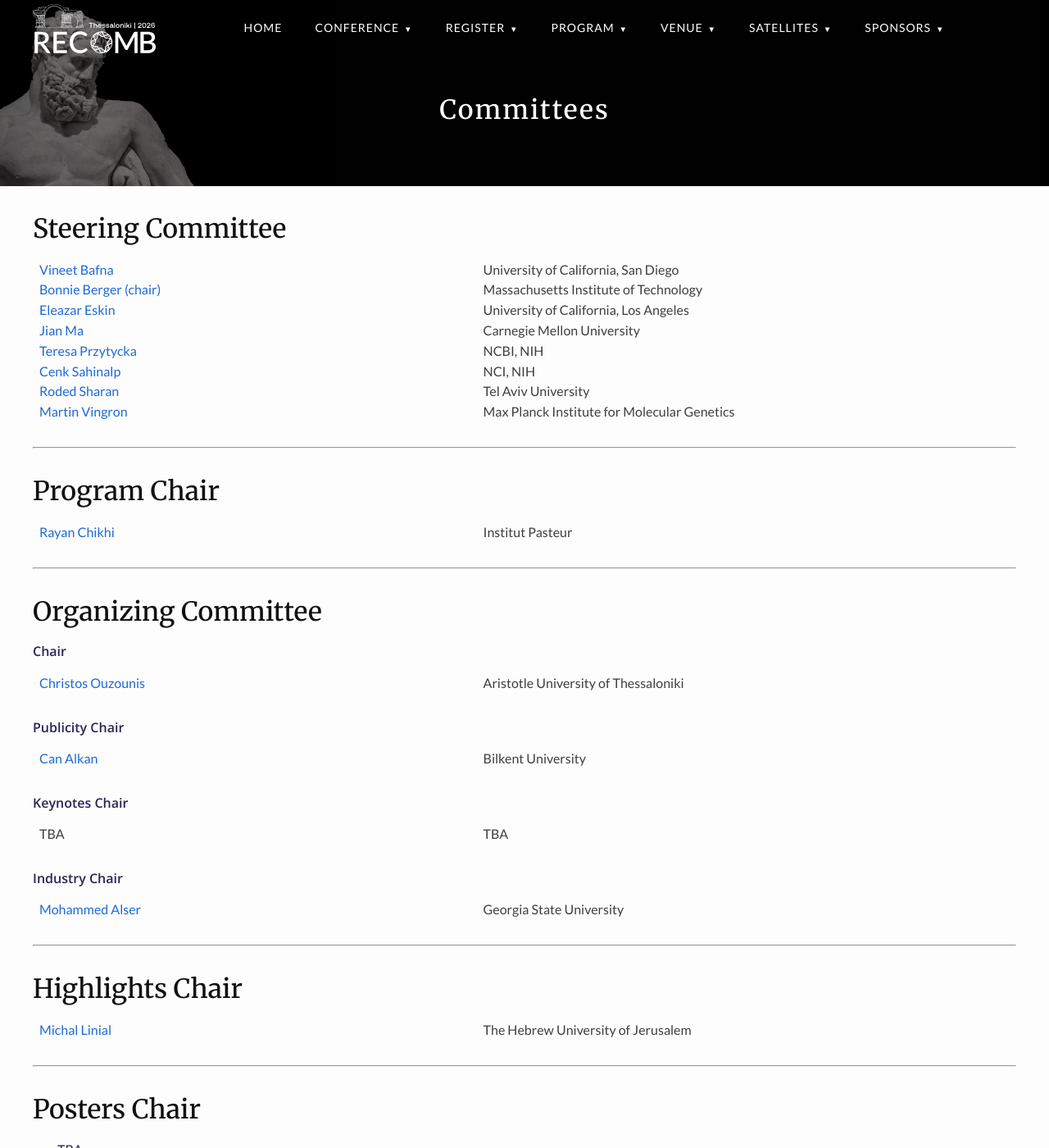
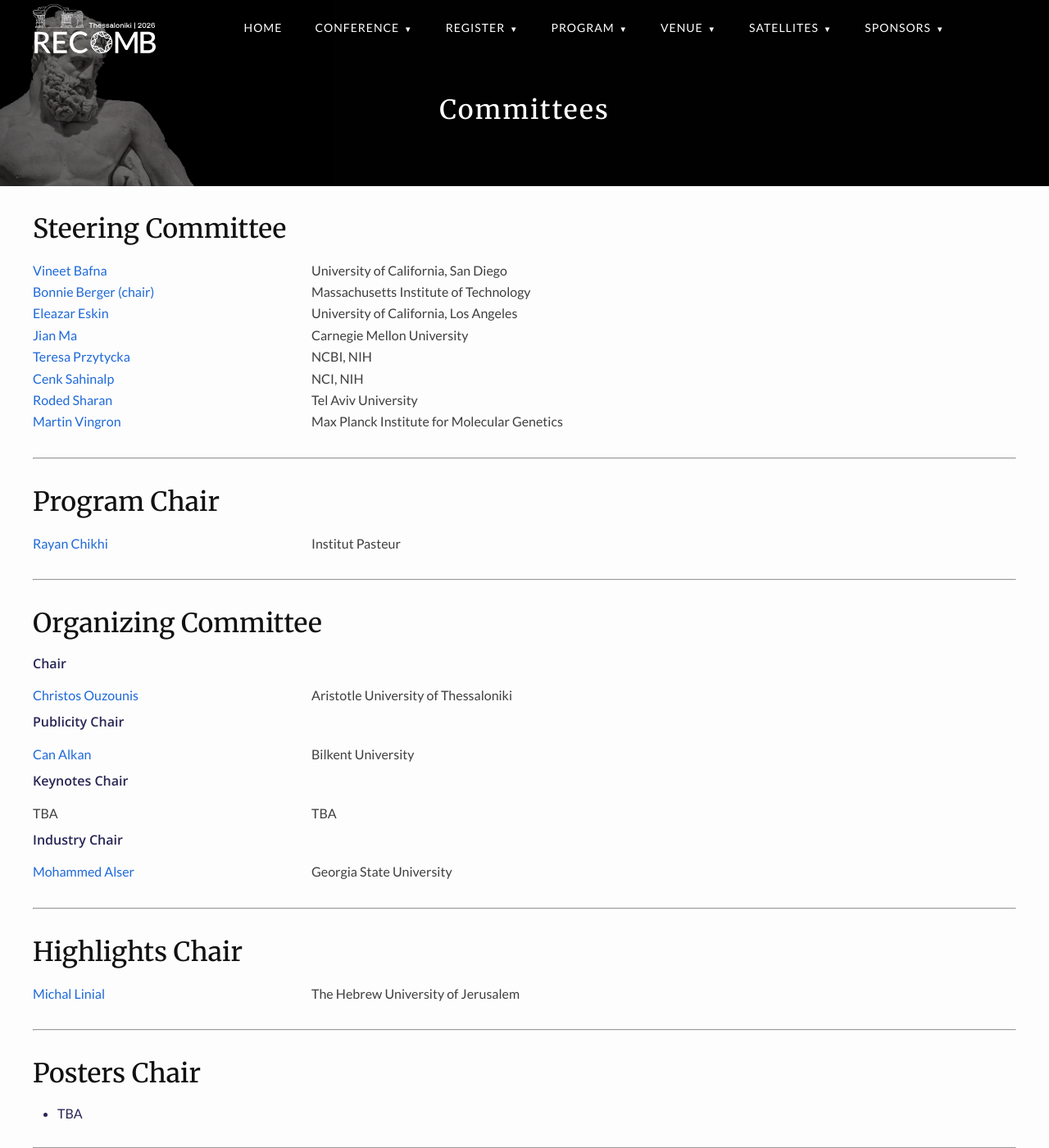
Before and after one commit to recomb-conference/recomb2026, a Jekyll site: the page built from committees.md, in a window 1280 px wide and 1400 px high. Shown: the whole window at 82% size. Built offline with Jekyll 4.4.1, drawn with Linux system fonts in a browser that asks for light colours; nearby versions of some CDN libraries.

Commit message:
Update custom-styles.scss

```diff
--- a/_sass/minima/custom-styles.scss
+++ b/_sass/minima/custom-styles.scss
@@ -780,21 +780,29 @@
 /* Committees Page - Compact Tables with Aligned Columns
    ========================================================================== */
 .committees-page .post-content table {
-  width: 100%;
-  table-layout: fixed;
+  width: 100% !important;
+  table-layout: fixed !important;
   border-collapse: collapse;
+  margin-bottom: 0.5em;
 }
 
-.committees-page .post-content td {
-  padding: 2px 8px;
+.committees-page .post-content td,
+.committees-page .post-content th {
+  padding: 2px 0 !important;
   vertical-align: top;
-  line-height: 1.3;
+  line-height: 1.4;
+  text-align: left !important;
 }
 
-.committees-page .post-content td:first-child {
-  width: 45%;
+.committees-page .post-content td:first-child,
+.committees-page .post-content th:first-child {
+  width: 320px !important;
+  min-width: 320px !important;
+  max-width: 320px !important;
 }
 
-.committees-page .post-content td:last-child {
-  width: 55%;
+.committees-page .post-content td:last-child,
+.committees-page .post-content th:last-child {
+  width: auto;
+  padding-left: 20px !important;
 }
```
